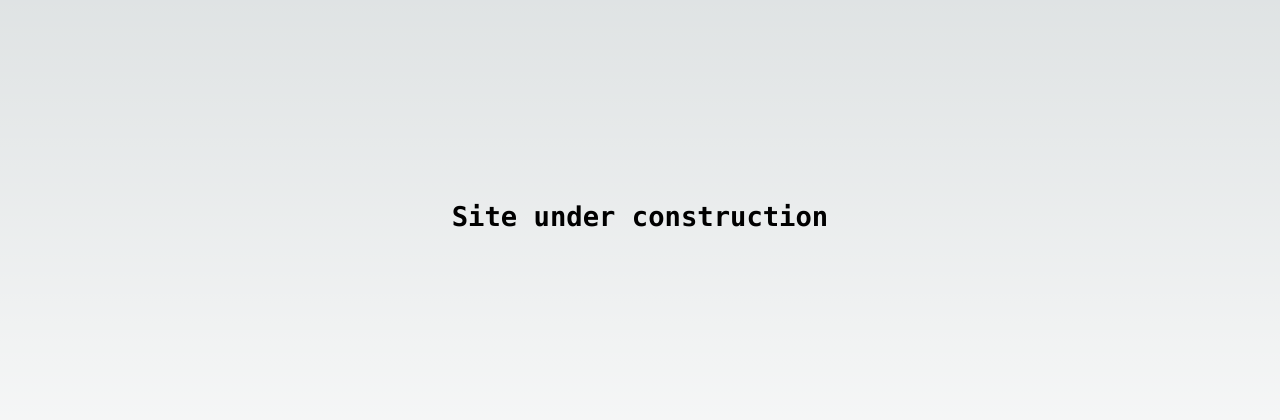
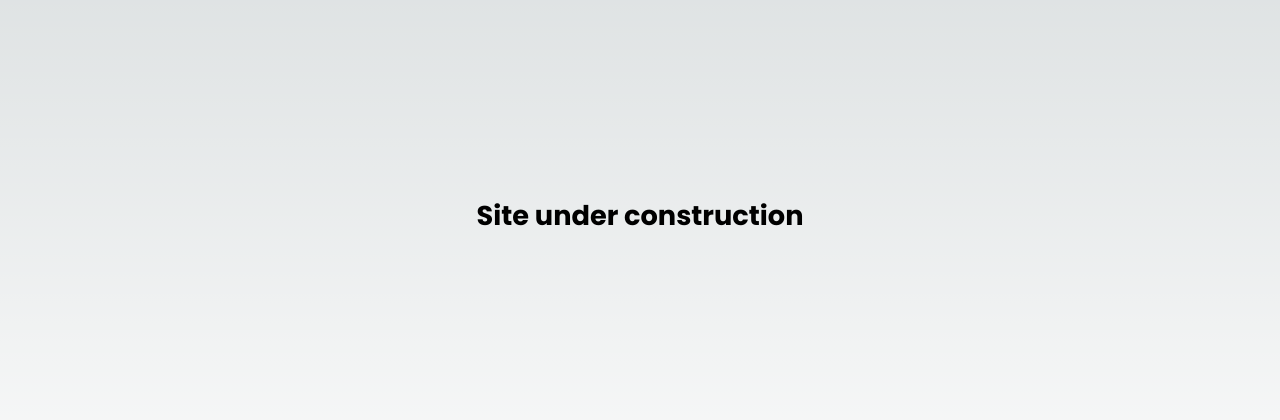
Before and after one commit to shademel/neurostudy-portal, a Next.js app: page / in a window 1280 px wide. Shown: the part 184-604 px from the top of the page. Built offline with nearby package versions, Linux system fonts and the light colour scheme.

Commit message:
add font-family,size $ color as variables

```diff
--- a/src/app/globals.css
+++ b/src/app/globals.css
@@ -1,9 +1,10 @@
 :root {
   --max-width: 1100px;
   --border-radius: 12px;
-  --font-mono: ui-monospace, Menlo, Monaco, 'Cascadia Mono', 'Segoe UI Mono',
+  font-family: var(--poppins-font);
+  /* --font-mono: ui-monospace, Menlo, Monaco, 'Cascadia Mono', 'Segoe UI Mono',
     'Roboto Mono', 'Oxygen Mono', 'Ubuntu Monospace', 'Source Code Pro',
-    'Fira Mono', 'Droid Sans Mono', 'Courier New', monospace;
+    'Fira Mono', 'Droid Sans Mono', 'Courier New', monospace; */
 
   --foreground-rgb: 0, 0, 0;
   --background-start-rgb: 214, 219, 220;
@@ -38,7 +39,28 @@
   --callout-border-rgb: 172, 175, 176;
   --card-rgb: 180, 185, 188;
   --card-border-rgb: 131, 134, 135;
+
+  /* based on  NDA style guide  */
+  --Heading1: 128px;
+  --Heading2: 96px;
+  --Heading3: 64px;
+  --Heading4: 48px;
+  --Subheading1: 40px;
+  --Subheading2: 36px;
+  --Subheading3: 32px;
+  --Body1: 24px ;
+  --Body2: 20px;
+  --Body3: 16px;
+  --Body4: 14px;
+  --GhostWhite: #F8F8FF;
+  --skyBlue: #3399FF;
+  --persianRose: #FF0099;
+  --cherryPie: #330066;
+  --navyBlue: #000066;
+  --BondBlack: #070707;
 }
+
+
 
 @media (prefers-color-scheme: dark) {
   :root {
```
